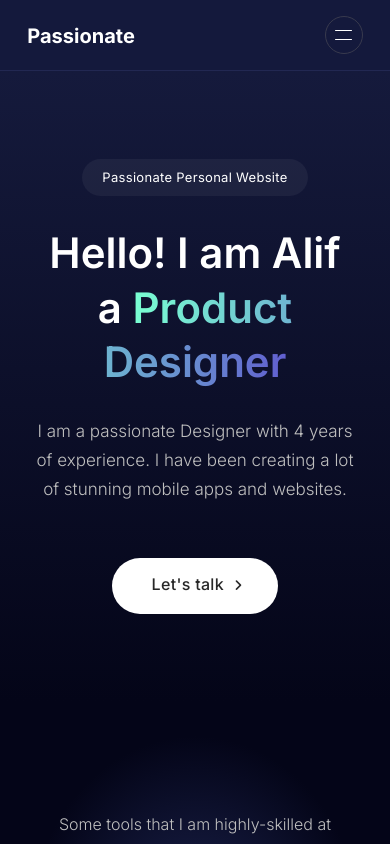
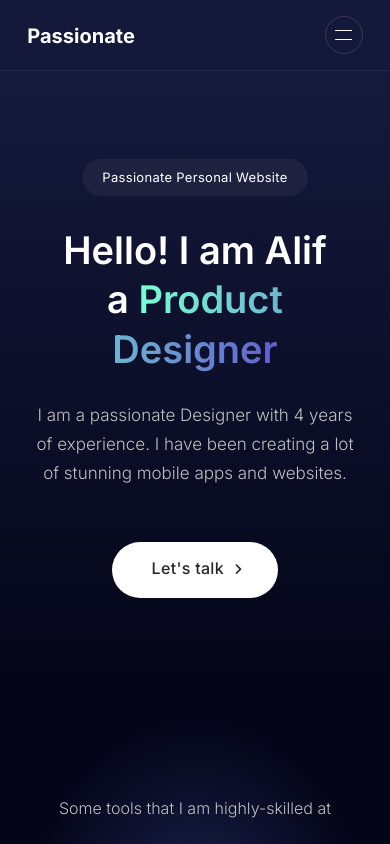
Before and after one commit to alif-firdaus/passionate-html, a plain HTML site: page index.html in a window 390 px wide. Shown: the top 844 px of the page. Drawn offline with nearby package versions, Linux system fonts and the light colour scheme.

Commit message:
hero title font-size changes

```diff
--- a/style/smartphone.css
+++ b/style/smartphone.css
@@ -173,7 +173,7 @@ html {
     .hero-title {
         color: white;
         position: relative;
-        font-size: 42px;
+        font-size: 38px;
         text-align: center;
         margin-left: auto;
         margin-right: auto;
```
